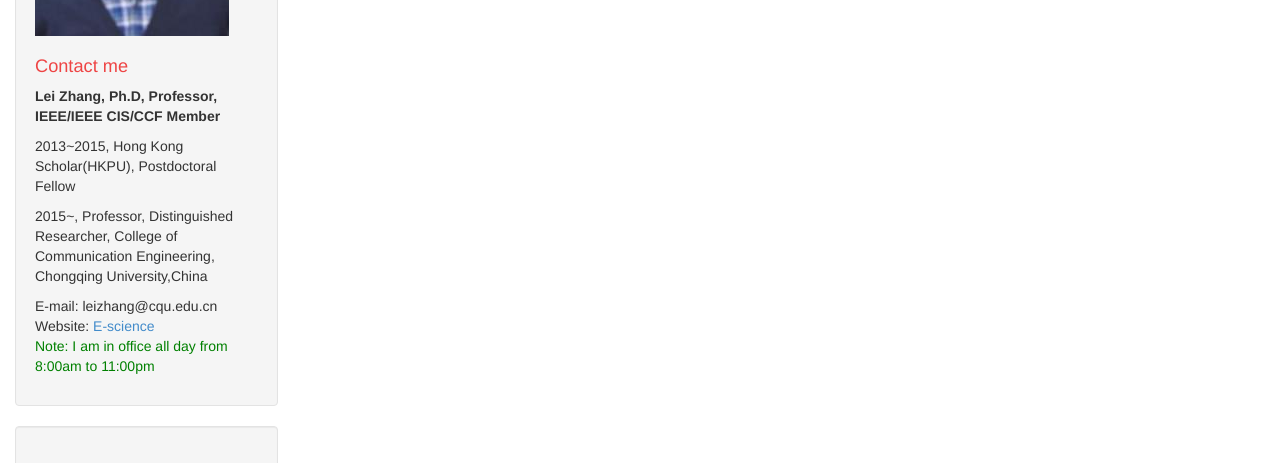
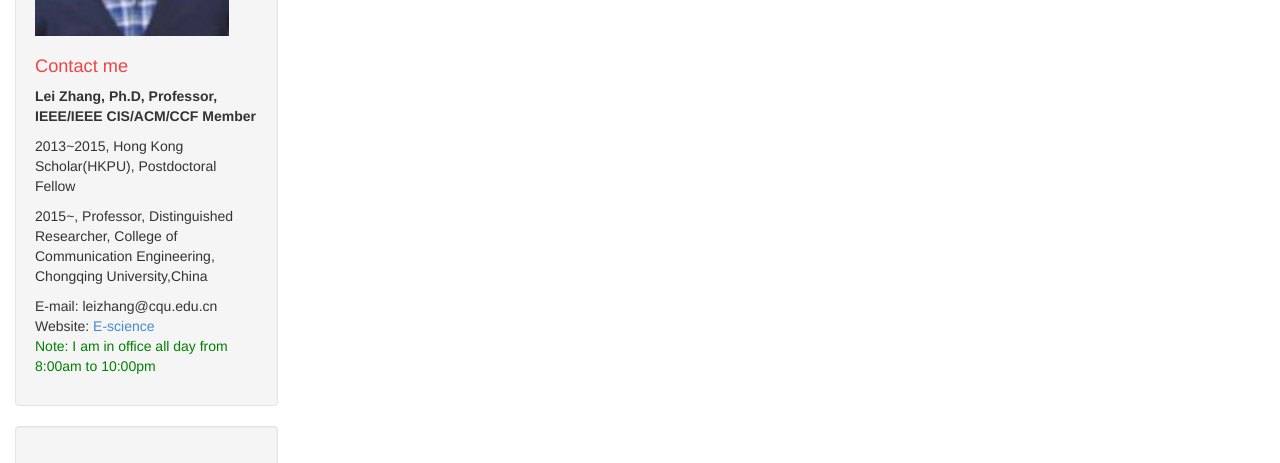
Before and after one commit to DrLeiZhang/website, a Jekyll site: the page built from links.html, in a window 1280 px wide and 1115 px high. Shown: the part 424-887 px from the top of the window. Built offline with Jekyll 4.4.1, drawn with Linux system fonts in a browser that asks for light colours; Markdown is read by kramdown in place of the engine named in the settings.

Commit message:
Update
Signed-off-by: leizhang@cqu.edu.cn <leizhang@cqu.edu.cn>

```diff
--- a/_includes/sidebar.html
+++ b/_includes/sidebar.html
@@ -9,11 +9,11 @@
 <p><a href="http://www.leizhang.tk/resources/LeiZhang.jpg"></a></p>
 
     <h1>Contact me</h1>
-<p><B>Lei Zhang, Ph.D, Professor, IEEE/IEEE CIS/CCF Member</p></B><p>2013~2015, Hong Kong Scholar(HKPU), Postdoctoral Fellow</p><p>2015~, Professor, Distinguished Researcher, College of Communication Engineering, Chongqing University,China</p>
+<p><B>Lei Zhang, Ph.D, Professor, IEEE/IEEE CIS/ACM/CCF Member</p></B><p>2013~2015, Hong Kong Scholar(HKPU), Postdoctoral Fellow</p><p>2015~, Professor, Distinguished Researcher, College of Communication Engineering, Chongqing University,China</p>
 
 E-mail: leizhang@cqu.edu.cn
 Website: <a href="http://www.escience.cn/people/lei/index.html">E-science</a>
-<p style="color:green;">Note: I am in office all day from 8:00am to 11:00pm</p>
+<p style="color:green;">Note: I am in office all day from 8:00am to 10:00pm</p>
     <ul>
         {% for post in site.posts limit:5 %}
           <li><a href="{{ site.baseurl}}{{ post.url }}">{{ post.title }}</a></li>
```
